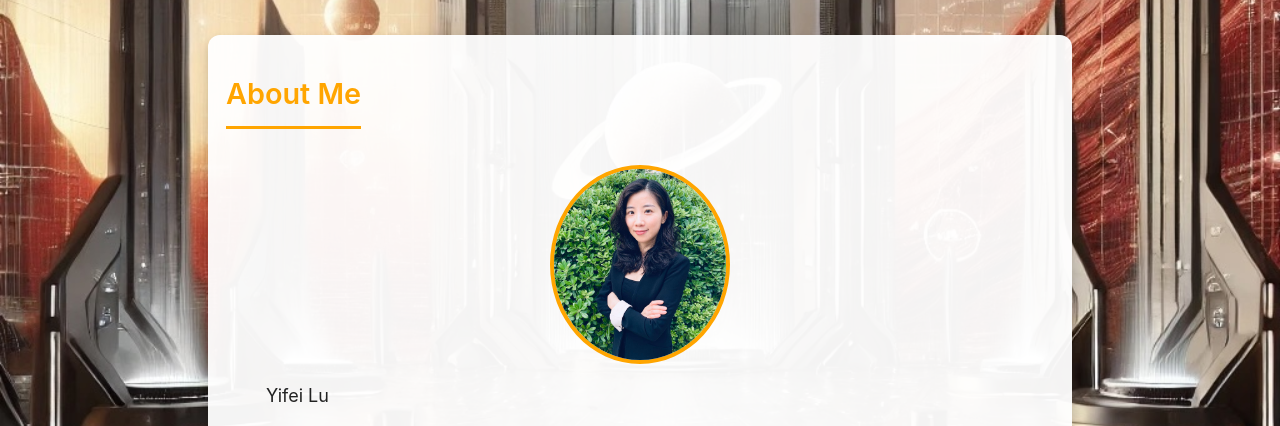
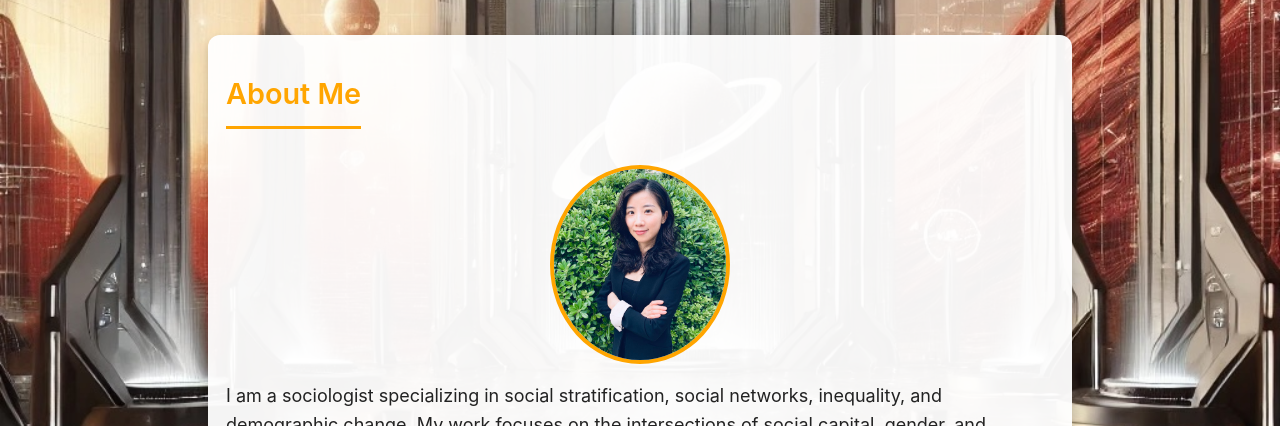
Before and after one commit to amyalpha/yifei.github.io, a plain HTML site: page index.html in a window 1280 px wide. Shown: the part 337-763 px from the top of the page. Drawn offline with Linux system fonts and the light colour scheme.

Commit message:
Update index.html

```diff
--- a/index.html
+++ b/index.html
@@ -46,7 +46,7 @@
       <h2>About Me</h2>
       <figure>
         <img src="profile.jpg" alt="Portrait of Yifei Lu" class="profile-pic">
-        <figcaption>Yifei Lu</figcaption>
+        <figcaption></figcaption>
       </figure>
       <p>I am a sociologist specializing in social stratification, social networks, inequality, and demographic change. My work focuses on the intersections of social capital, gender, and economic disparities.</p>
     </section>
```
